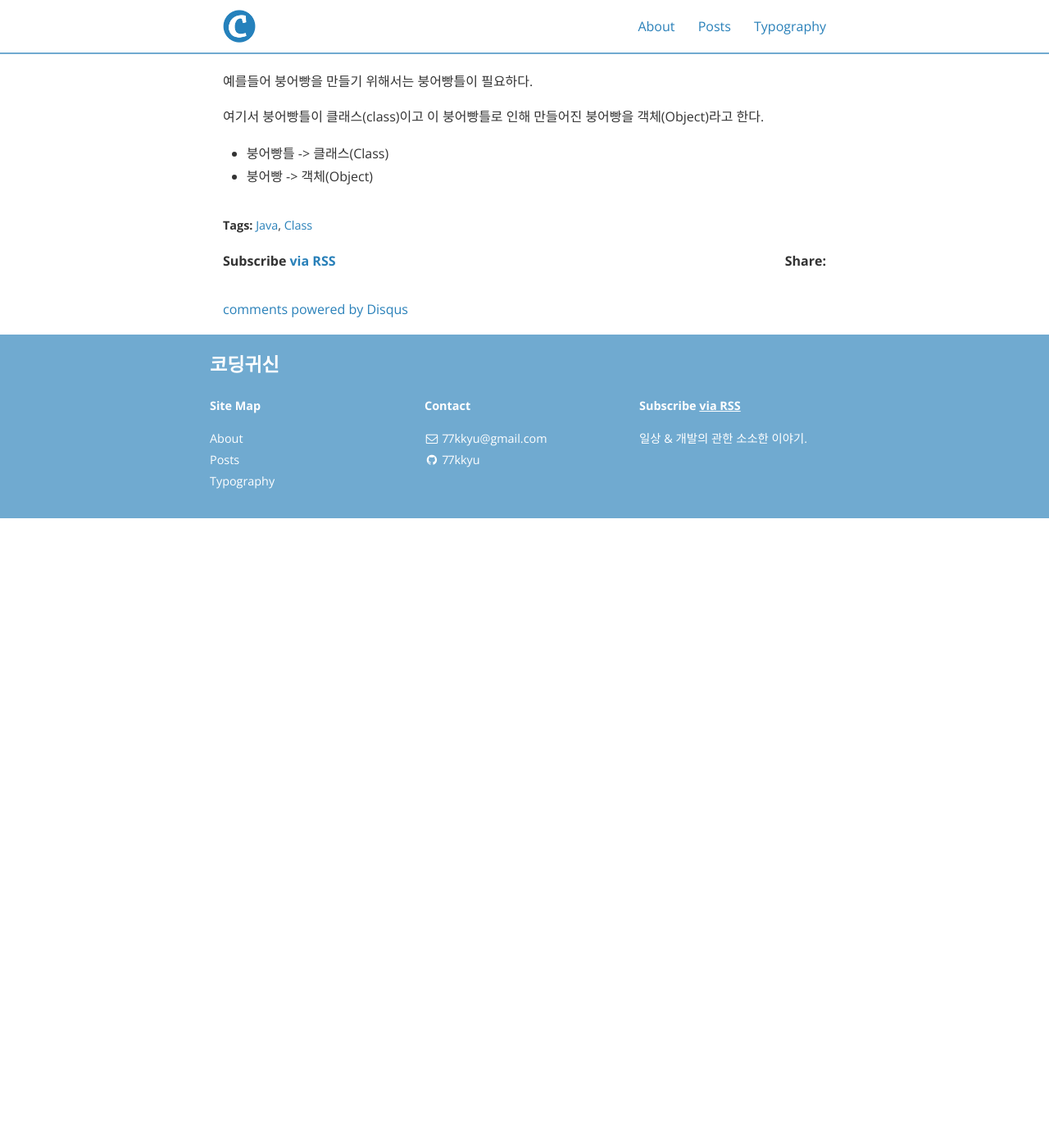
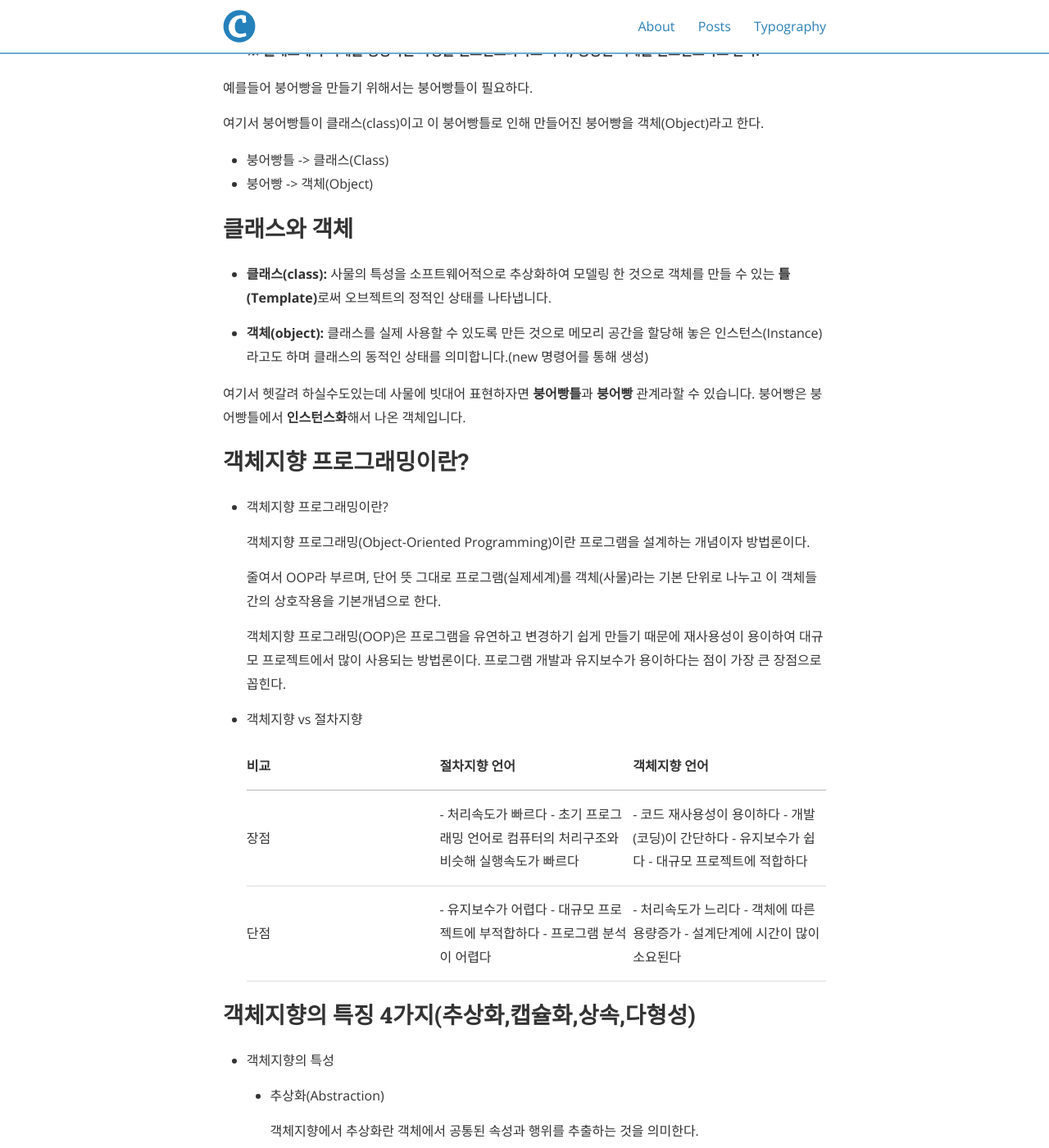
Before and after one commit to 77kkyu/77kkyu.github.io, a Jekyll site: the page built from _posts/2020-08-26-클래스.md, in a window 1280 px wide and 1400 px high, scrolled down 577 px. Shown: the whole window at 82% size. Built offline with Jekyll 4.4.1, drawn with Linux system fonts in a browser that asks for light colours; nearby versions of some CDN libraries; comment, search, counter and statistics services are not loaded; before the commit the page ends 1209 px from its top, so only the background shows below that; some of the changed text lies outside the part shown.

Commit message:
Update 2020-08-26-클래스.md

```diff
--- a/_posts/2020-08-26-클래스.md
+++ b/_posts/2020-08-26-클래스.md
@@ -1,13 +1,12 @@
 ---
 layout: post
-title:  "자바 클래스란?"
+title:  "객체지향(클래스)의 기본 개념"
 date:   2020-08-26T15:43:52-05:00
 author: 코딩귀신
 categories: JAVA
-tags: Java Class
 ---
 
-### 자바 클래스란??
+## 자바 클래스란??
 
 
 자바 클래스는 다음과 같이 정의할 수 있다.
@@ -32,3 +31,96 @@ tags: Java Class
 
 - 붕어빵틀 -> 클래스(Class)
 - 붕어빵 -> 객체(Object)
+
+
+
+## 클래스와 객체
+
+-  **클래스(class):** 사물의 특성을 소프트웨어적으로 추상화하여 모델링 한 것으로 객체를 만들 수 있는  **틀****(Template)**로써 오브젝트의 정적인 상태를 나타냅니다.
+
+- **객체(object):** 클래스를 실제 사용할 수 있도록 만든 것으로 메모리 공간을 할당해 놓은 인스턴스(Instance)라고도 하며 클래스의 동적인 상태를 의미합니다.(new 명령어를 통해 생성)
+
+여기서 헷갈려 하실수도있는데 사물에 빗대어 표현하자면 **붕어빵틀**과 **붕어빵** 관계라할 수 있습니다. 붕어빵은 붕어빵틀에서 **인스턴스화**해서 나온 객체입니다.
+
+
+
+## 객체지향 프로그래밍이란?
+
+- 객체지향 프로그래밍이란?
+
+  객체지향 프로그래밍(Object-Oriented Programming)이란 프로그램을 설계하는 개념이자 방법론이다.
+
+  줄여서 OOP라 부르며, 단어 뜻 그대로 프로그램(실제세계)를 객체(사물)라는 기본 단위로 나누고 이 객체들간의 상호작용을 기본개념으로 한다.
+
+
+
+  객체지향 프로그래밍(OOP)은 프로그램을 유연하고 변경하기 쉽게 만들기 때문에 재사용성이 용이하여 대규모 프로젝트에서 많이 사용되는 방법론이다. 프로그램 개발과 유지보수가 용이하다는 점이 가장 큰 장점으로 꼽힌다.
+
+
+
+- 객체지향 vs 절차지향
+
+  | 비교 | 절차지향 언어                                                | 객체지향 언어                                                |
+  | ---- | ------------------------------------------------------------ | ------------------------------------------------------------ |
+  | 장점 | - 처리속도가 빠르다 - 초기 프로그래밍 언어로 컴퓨터의 처리구조와 비슷해 실행속도가 빠르다 | - 코드 재사용성이 용이하다 - 개발(코딩)이 간단하다 - 유지보수가 쉽다 - 대규모 프로젝트에 적합하다 |
+  | 단점 | - 유지보수가 어렵다 - 대규모 프로젝트에 부적합하다 - 프로그램 분석이 어렵다 | - 처리속도가 느리다 - 객체에 따른 용량증가 - 설계단계에 시간이 많이 소요된다 |
+
+
+
+## 객체지향의 특징 4가지(추상화,캡슐화,상속,다형성)
+
+- 객체지향의 특성
+
+  - 추상화(Abstraction)
+
+    객체지향에서 추상화란 객체에서 공통된 속성과 행위를 추출하는 것을 의미한다.
+
+
+
+    예를들어, 게임 프로그램을 개발하며 캐릭터가 소지하는 다양한 무기들이 있다. 칼, 삽, 곡갱이, 총, 활 등 여러가지 무기들이 존재하는데
+
+    이들의 기능적인 내용은 다르지만 공통적인 속성과 행위를 개념으로 무기라는 클래스를 정의할 수 있다.
+
+
+
+    이렇듯 추상화는 다른 객체들과 구분되는 핵심적인 부분에 집중하여, 복잡도를 관리할 수 있게 해준다.
+
+
+
+  - 캡슐화(Encapsulation)
+
+    캡슐화는 연관있는 변수와 메소드를 묶어주는 작업을 말한다.
+
+
+
+    접근 제어 지시자[public, private, protected]를 통해 외부로부터의 접근을 제한하여 객체내에서만 접근이 가능하도록 해준며,
+
+    이를 정보은닉이라 한다.
+
+
+
+    외부의 클래스 혹은 모듈에 의존적인 프로그램의 경우 변경이나 오류에 취약해지는데, 정보은닉을 통해 이러한 결합도를 낮추며 응집도를 높여준다.
+
+
+
+  - 상속(Inheritance)
+
+    클래스 개념이 도입되면서 상속을 통해 부모클래스의 속성과 기능을 이어받아(상속받아) 사용하는 것을 말한다.
+
+    프로그램을 개발하다보면 중복되는 속성과 기능을 개발해야하는 일이 발생되는데 상속을 사용한다면 중복되는 기능을 반복하여 작업하지 않고 작업을 할 수 있게 해준다.
+
+
+
+    \- 자식클래스는 상속을 통해 부모클래스의 속성과 기능을 물려받는다.
+
+
+
+    \- 또한, 다형성을 통해 변경이 필요한 부분을 변경하여 사용할 수 있다.
+
+
+
+  - 다형성(Polymorphism)
+
+    다형성이란 프로그래밍 언어의 자료형 체계의 성질을 나타내는 것으로, 동일한 변수, 함수명 등이 다양한 방법으로 기능하는 것을 말하며
+
+    오버라이딩(Overriding), 오버로딩(Overloading)이란 형태로 제공된다.
```
